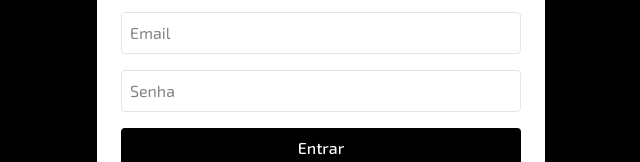
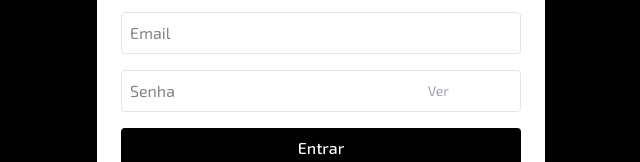
Before and after one commit to beatrizferfonseca26/projetofinalbeatriz, a Next.js app: page / in a window 1280 px wide. Both pictures are taken after a click on the button "Agende já". Shown: the part 1348-1510 px from the top of the page, without its empty margins (319-959 px from the left). Built offline with nearby package versions, Linux system fonts and the light colour scheme; no server answers; the database is empty.

Commit message:
atualizacoes de input ver/limpar

```diff
--- a/components/loginModal.tsx
+++ b/components/loginModal.tsx
@@ -14,6 +14,7 @@ type LoginModalProps = {
 export default function LoginModal({ isOpen, onClose, onSwitchToRegister }: LoginModalProps) {
   const [email, setEmail] = useState('');
   const [senha, setSenha] = useState('');
+  const [senhaVisible, setSenhaVisible] = useState(false);
   const [error, setError] = useState('');
   const router = useRouter();
 
@@ -64,22 +65,60 @@ export default function LoginModal({ isOpen, onClose, onSwitchToRegister }: Logi
         <h3 className="text-lg font-bold mb-4 text-center">Login</h3>
 
         <form onSubmit={handleLogin} className="flex flex-col gap-4">
+          <div className="relative">
             <input
               type="email"
               placeholder="Email"
               value={email}
               onChange={(e) => setEmail(e.target.value)}
-            className="border p-2 rounded"
+              className="border p-2 rounded w-full pr-20"
               required
             />
+            {/* Botão limpar email */}
+            {email && (
+              <button
+                type="button"
+                onClick={() => setEmail('')}
+                className="absolute right-2 top-1/2 -translate-y-1/2 text-gray-400 hover:text-gray-600 text-sm px-2 py-1"
+                tabIndex={-1}
+                aria-label="Limpar email"
+              >
+                Limpar
+              </button>
+            )}
+          </div>
+          <div className="relative">
             <input
-            type="password"
+              type={senhaVisible ? 'text' : 'password'}
               placeholder="Senha"
               value={senha}
               onChange={(e) => setSenha(e.target.value)}
-            className="border p-2 rounded"
+              className="border p-2 rounded w-full pr-28"
               required
             />
+            {/* Botão ver senha */}
+            <button
+              type="button"
+              onClick={() => setSenhaVisible((v) => !v)}
+              className="absolute right-16 top-1/2 -translate-y-1/2 text-gray-400 hover:text-gray-600 text-sm px-2 py-1"
+              tabIndex={-1}
+              aria-label={senhaVisible ? "Ocultar senha" : "Ver senha"}
+            >
+              {senhaVisible ? "Ocultar" : "Ver"}
+            </button>
+            {/* Botão limpar senha */}
+            {senha && (
+              <button
+                type="button"
+                onClick={() => setSenha('')}
+                className="absolute right-2 top-1/2 -translate-y-1/2 text-gray-400 hover:text-gray-600 text-sm px-2 py-1"
+                tabIndex={-1}
+                aria-label="Limpar senha"
+              >
+                Limpar
+              </button>
+            )}
+          </div>
 
           {error && <p className="text-red-600 text-sm">{error}</p>}
 
@@ -92,6 +131,7 @@ export default function LoginModal({ isOpen, onClose, onSwitchToRegister }: Logi
           >
             Entrar
           </Button>
+
 
           <Button
             variant="secondary"
```
Also changed, not shown: app/administrador/agendamentos/page.tsx (added). Lines whose indentation alone changed are shown as unchanged.
